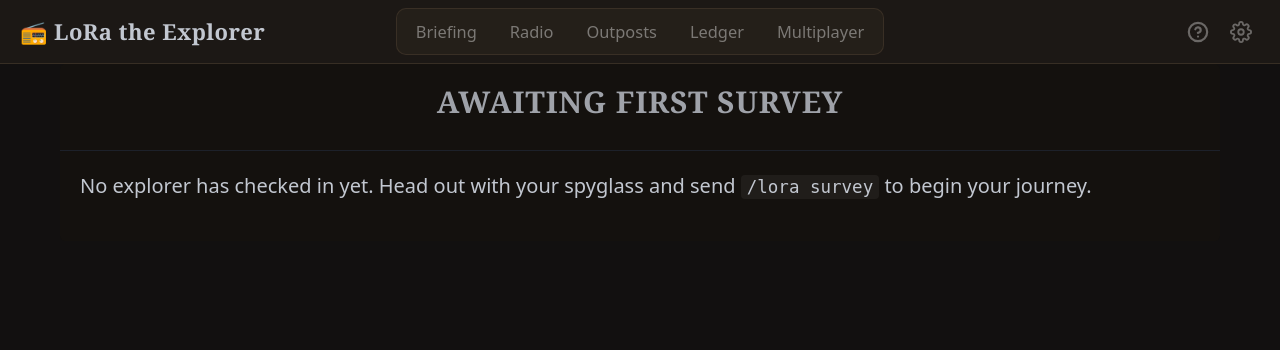
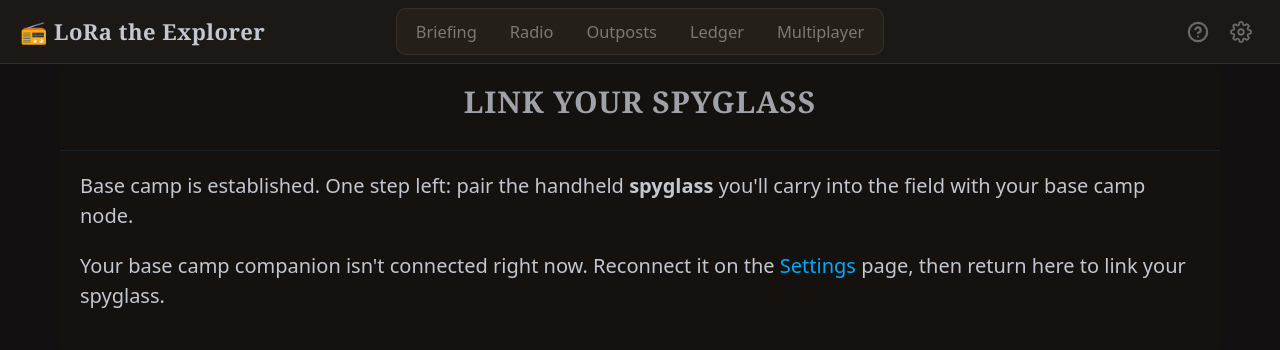
Before and after one commit to hornofabraxas/lora-the-explorer, a FastAPI app: template src/lora_explorer/web/templates/dashboard.html in a window 1280 px wide. Shown: the top 350 px of the page. Run offline with FastAPI, Linux system fonts and the light colour scheme; the template is opened without the code that fills it, so the values that code supplies are empty.

Commit message:
Onboarding: guide spyglass linking on the dashboard (task 6)
New players finished setup with no guidance on the one physical step that
starts the game — pairing their handheld spyglass with the base camp node.
That linking UI only existed in Settings, which a first-timer has no reason
to open.

- Extract the QR + contact-link widget into a reusable _spyglass_link.html
  partial (class-based render, drop-in anywhere); Settings now includes it.
- Upgrade the dashboard's "Awaiting First Survey" placeholder into an
  actionable "Link Your Spyglass" card: scan-QR/paste-link + send
  /lora survey steps, with connected-no-URI and disconnected fallbacks.
  Shows exactly in the pre-link window (home set, no player row yet) and
  auto-clears once the first survey lands.
- Dashboard route fetches companion status only in that narrow window
  (guarded by get_known_nodes); established players skip the call.
- Load qrcode.min.js on the dashboard in the linking state.
- Update two web tests to the new placeholder heading.

Co-Authored-By: Claude Opus 4.8 <noreply@anthropic.com>

```diff
--- a/src/lora_explorer/web/templates/dashboard.html
+++ b/src/lora_explorer/web/templates/dashboard.html
@@ -133,6 +133,9 @@
     .postcard-popup-inner .popup-close:hover { opacity: 1; }
 </style>
 {% endif %}
+{% if not player and not needs_setup %}
+<script src="/static/qrcode.min.js?v=1"></script>
+{% endif %}
 {% endblock %}
 
 {% block content %}
@@ -185,8 +188,20 @@
     </script>
     {% else %}
     <article>
-        <header><h2>Awaiting First Survey</h2></header>
-        <p>No explorer has checked in yet. Head out with your spyglass and send <code>/lora survey</code> to begin your journey.</p>
+        <header><h2>Link Your Spyglass</h2></header>
+        <p style="margin-top: 0;">Base camp is established. One step left: pair the handheld <strong>spyglass</strong> you'll carry into the field with your base camp node.</p>
+        {% if companion and companion.connected and companion.contact_uri %}
+        <ol style="margin: 0 0 1rem; padding-left: 1.25rem; line-height: 1.7;">
+            <li>On your spyglass's MeshCore app, open <strong>Contacts → Add</strong> and <strong>scan the QR</strong> below (or paste the contact link).</li>
+            <li>From the spyglass, send <code>/lora survey</code> to the new <strong>Base Camp</strong> contact.</li>
+            <li>Watch this page — your first report unlocks <strong>📡 First Contact</strong> and your dashboard.</li>
+        </ol>
+        {% include "_spyglass_link.html" %}
+        {% elif companion and companion.connected %}
+        <p>Base camp is connected but didn't return a shareable contact link{% if companion.public_key %} — add it on your spyglass manually by key: <code style="font-size: 0.72rem; word-break: break-all; user-select: all;">{{ companion.public_key }}</code>{% endif %}, then send <code>/lora survey</code> from the spyglass.</p>
+        {% else %}
+        <p>Your base camp companion isn't connected right now. Reconnect it on the <a href="/settings">Settings</a> page, then return here to link your spyglass.</p>
+        {% endif %}
     </article>
     {% endif %}
 {% else %}
```
Also changed, not shown: src/lora_explorer/web/routes.py (+7 -3 lines), src/lora_explorer/web/templates/_spyglass_link.html (added, +34 -0 lines), src/lora_explorer/web/templates/settings.html (+1 -25 lines), tests/test_web.py (+2 -2 lines).
